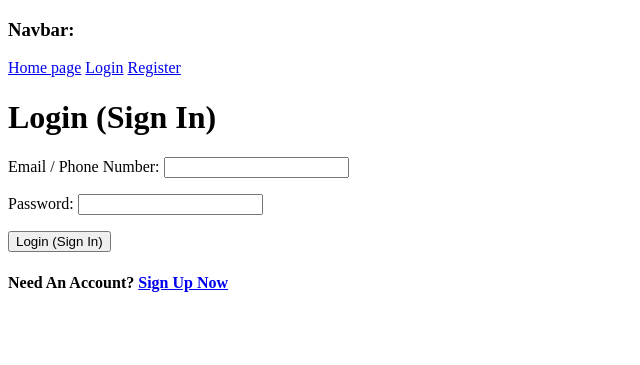
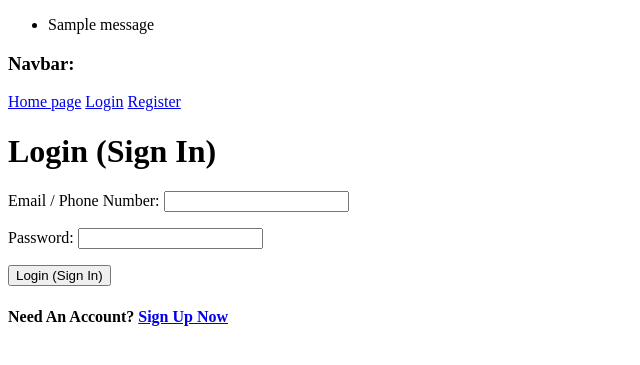
Before and after one commit to kolyasalubov/ProjectShop, a Django app: page /user/login/ in a window 1280 px wide. Shown: the top 365 px of the page, without its empty margins (0-640 px from the left). Run offline with Django 3.2, Linux system fonts and the light colour scheme; tables that the repository leaves empty hold one stand-in row (values such as "Sample post"); one stand-in notice (Sample message) is shown.

Commit message:
A message has been added after a successful registration.

```diff
--- a/ProjectShop/UserApp/templates/UserApp/_base.html
+++ b/ProjectShop/UserApp/templates/UserApp/_base.html
@@ -9,10 +9,22 @@
 </head>
 <body>
 
+
+    <!--  Messages start here  -->
+    {% if messages %}
+      <ul class="messages">
+        {% for message in messages %}
+          <li  {% if message.tags %} class=" {{ message.tags }} " {% endif %}> {{ message }} </li>
+        {% endfor %}
+      </ul>
+    {% endif %}
+    <!--  Messages end here  -->
+
+
+    <!--  Navbar starts here  -->
     <h3> Navbar: </h3>
     <a href="{% url 'home' %}">Home page</a>
 
-    <!--  Navbar starts here  -->
     {% if user.is_authenticated %}
         <a href="{% url 'logout' %}">Logout</a>
       {% else %}
@@ -21,6 +33,7 @@
     {% endif %}
     <!--  Navbar ends here  -->
 
+
     {% block content %}{% endblock %}
 
 
--- a/ProjectShop/UserApp/views.py
+++ b/ProjectShop/UserApp/views.py
@@ -1,3 +1,4 @@
+from django.contrib.messages.views import SuccessMessageMixin
 from django.contrib.auth import views as auth_views
 from django.views import generic
 from django.views.generic.base import TemplateView
@@ -11,10 +12,11 @@ class LoginView(auth_views.LoginView):
     template_name = 'UserApp/login.html'
 
 
-class RegisterView(generic.CreateView):
+class RegisterView(SuccessMessageMixin, generic.CreateView):
     form_class = RegisterForm
     template_name = 'UserApp/register.html'
     success_url = reverse_lazy('login')
+    success_message = "Congratulations! Your account has been created. You may sign in!"
 
 
 class AboutView(TemplateView):
```
